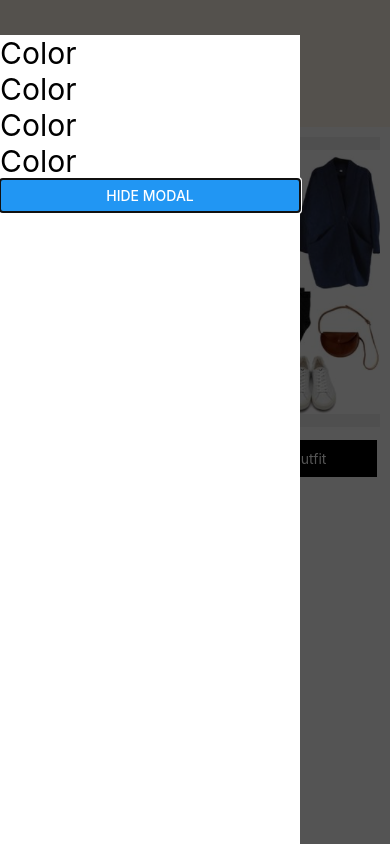
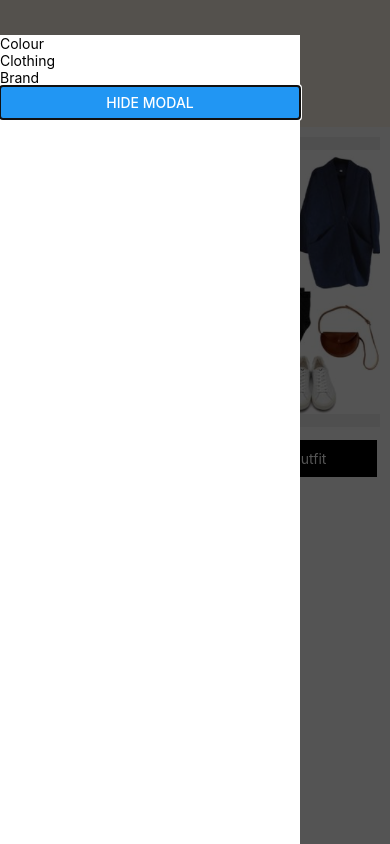
Before and after one commit to KhaosFountain/UniFashion, a React Native app: screen / in a window 390 px wide. Built offline with nearby package versions, Linux system fonts and the light colour scheme.

Commit message:
Added flatlist instead of text components (WIP)

```diff
--- a/components/Filters/filter.js
+++ b/components/Filters/filter.js
@@ -1,13 +1,17 @@
 import React from "react";
-import {View, Button, Text, Modal, StyleSheet } from 'react-native'
+import {View, Button, Text,  StyleSheet, FlatList } from 'react-native'
 
 export default function Filter(){
     return(
         <View>
-                <Text style={{fontSize:30}}>Color</Text>
-                <Text style={{fontSize:30}}>Color</Text>
-                <Text style={{fontSize:30}}>Color</Text>
-                <Text style={{fontSize:30}}>Color</Text>
+        <FlatList
+        data={[
+          {key: 'Colour'},
+          {key: 'Clothing'},
+          {key: 'Brand'},
+        ]}
+        renderItem={({item}) => <Text style={styles.item}>{item.key}</Text>}
+      />
         </View>
     )
 }
```
Also changed, not shown: components/Filters/filters.json (added, +9 -0 lines).
